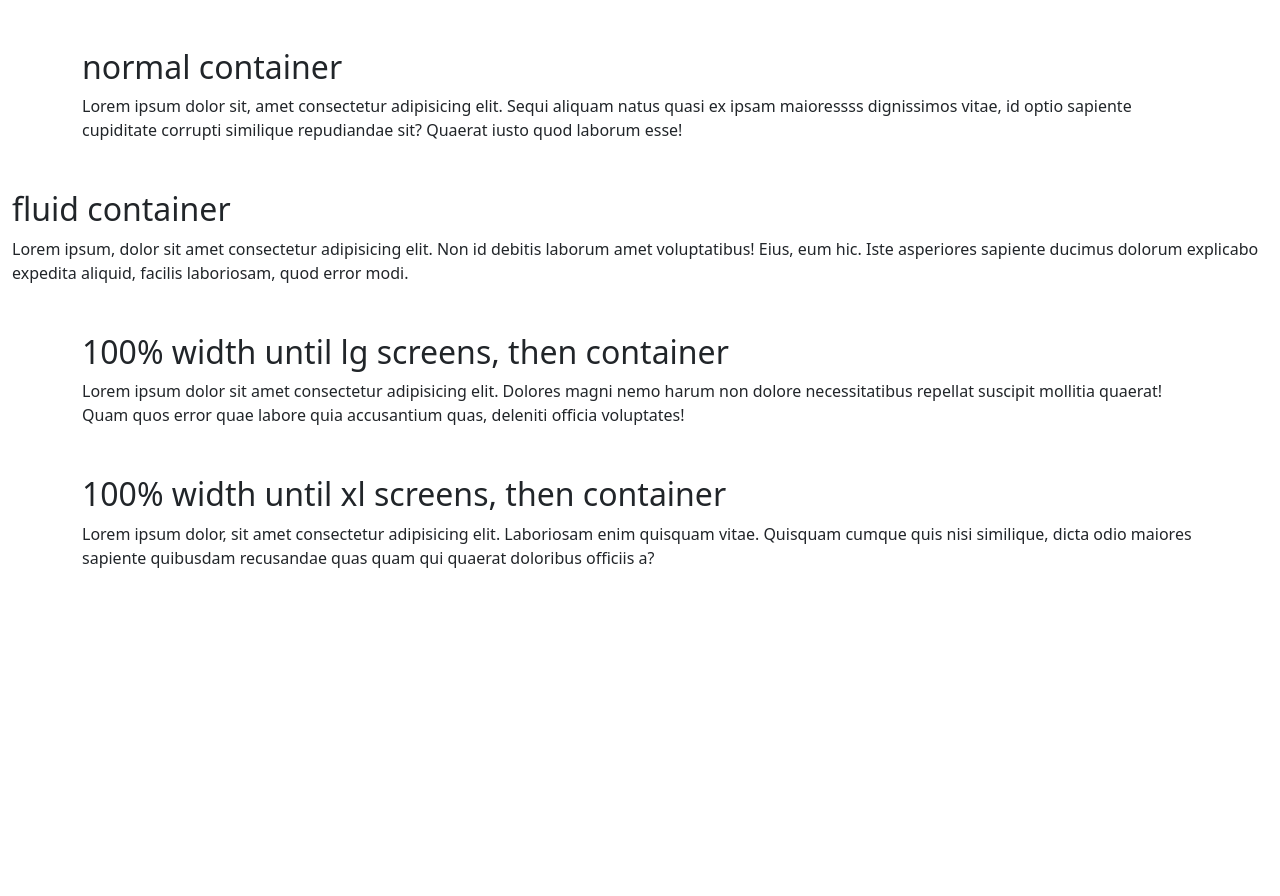
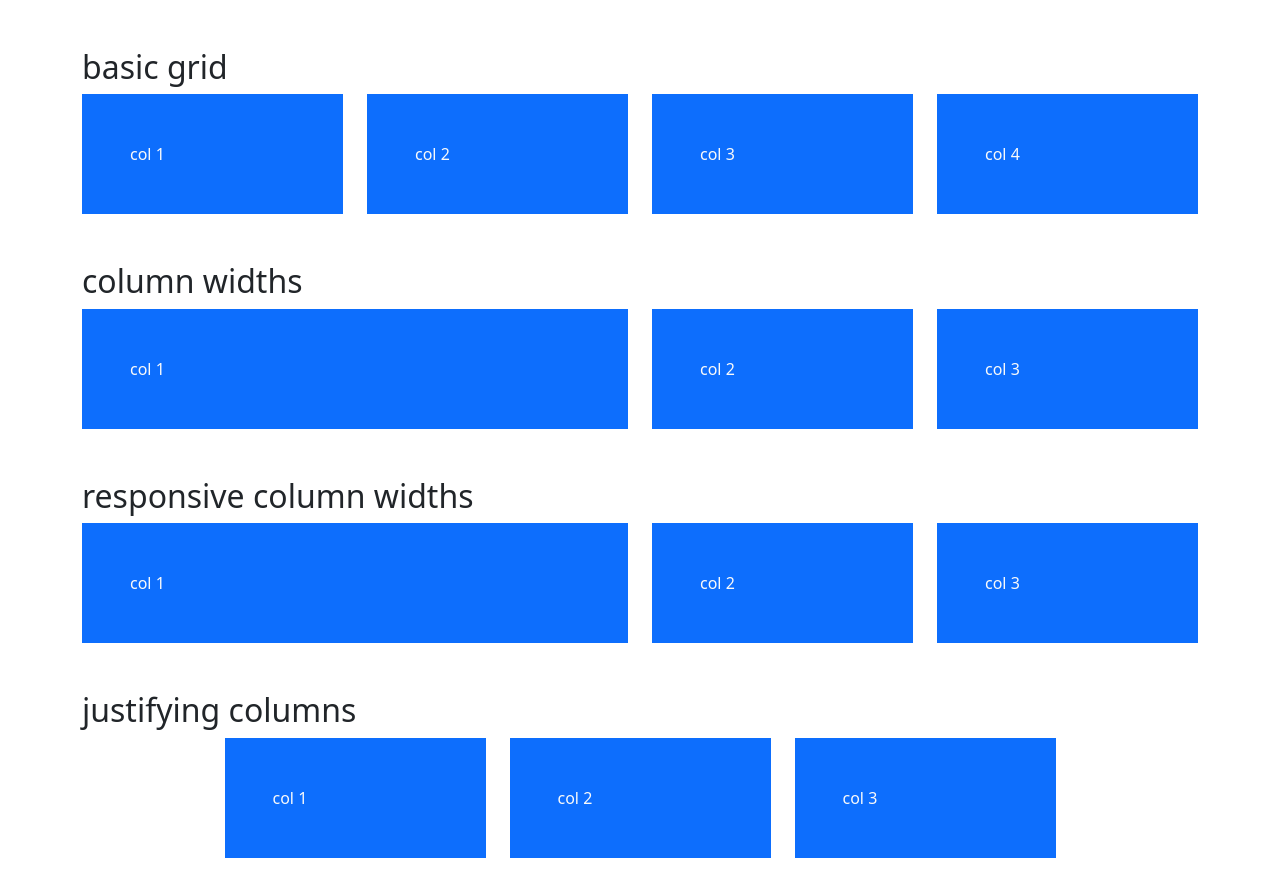
Before and after one commit to elmar-unn/bootstrap, a plain HTML site: page index.html in a window 1280 px wide. Before the commit the page ends 800 px from the top, so only its background shows below. Drawn offline with nearby package versions, Linux system fonts and the light colour scheme.

Commit message:
lesson 7

```diff
--- a/index.html
+++ b/index.html
@@ -11,44 +11,64 @@
     <title>Net Ninja Pro - the Book</title>
   </head>
   <body>
-    <div class="container my-5">
-      <h2>normal container</h2>
-      <p>
-        Lorem ipsum dolor sit, amet consectetur adipisicing elit. Sequi aliquam
-        natus quasi ex ipsam maioressss dignissimos vitae, id optio sapiente
-        cupiditate corrupti similique repudiandae sit? Quaerat iusto quod
-        laborum esse!
-      </p>
+    <div class="container-lg my-5">
+      <h2>basic grid</h2>
+      <div class="row">
+        <div class="col">
+          <div class="p-5 bg-primary text-light">col 1</div>
+        </div>
+        <div class="col">
+          <div class="p-5 bg-primary text-light">col 2</div>
+        </div>
+        <div class="col">
+          <div class="p-5 bg-primary text-light">col 3</div>
+        </div>
+        <div class="col">
+          <div class="p-5 bg-primary text-light">col 4</div>
+        </div>
+      </div>
     </div>
-
-    <div class="container-fluid">
-      <h2>fluid container</h2>
-      <p>
-        Lorem ipsum, dolor sit amet consectetur adipisicing elit. Non id debitis
-        laborum amet voluptatibus! Eius, eum hic. Iste asperiores sapiente
-        ducimus dolorum explicabo expedita aliquid, facilis laboriosam, quod
-        error modi.
-      </p>
+    <div class="container-lg my-5">
+      <h2>column widths</h2>
+      <div class="row">
+        <div class="col-6">
+          <div class="p-5 bg-primary text-light">col 1</div>
+        </div>
+        <div class="col-3">
+          <div class="p-5 bg-primary text-light">col 2</div>
+        </div>
+        <div class="col-3">
+          <div class="p-5 bg-primary text-light">col 3</div>
+        </div>
+      </div>
     </div>
-
     <div class="container-lg my-5">
-      <h2>100% width until lg screens, then container</h2>
-      <p>
-        Lorem ipsum dolor sit amet consectetur adipisicing elit. Dolores magni
-        nemo harum non dolore necessitatibus repellat suscipit mollitia quaerat!
-        Quam quos error quae labore quia accusantium quas, deleniti officia
-        voluptates!
-      </p>
+      <h2>responsive column widths</h2>
+      <div class="row">
+        <div class="col-sm-4 col-lg-6">
+          <div class="p-5 bg-primary text-light">col 1</div>
+        </div>
+        <div class="col-sm-4 col-lg-3">
+          <div class="p-5 bg-primary text-light">col 2</div>
+        </div>
+        <div class="col-sm-4 col-lg-3">
+          <div class="p-5 bg-primary text-light">col 3</div>
+        </div>
+      </div>
     </div>
-
-    <div class="container-xl my-5">
-      <h2>100% width until xl screens, then container</h2>
-      <p>
-        Lorem ipsum dolor, sit amet consectetur adipisicing elit. Laboriosam
-        enim quisquam vitae. Quisquam cumque quis nisi similique, dicta odio
-        maiores sapiente quibusdam recusandae quas quam qui quaerat doloribus
-        officiis a?
-      </p>
+    <div class="container-lg my-5">
+      <h2>justifying columns</h2>
+      <div class="row justify-content-center">
+        <div class="col-md-3">
+          <div class="p-5 bg-primary text-light">col 1</div>
+        </div>
+        <div class="col-md-3">
+          <div class="p-5 bg-primary text-light">col 2</div>
+        </div>
+        <div class="col-md-3">
+          <div class="p-5 bg-primary text-light">col 3</div>
+        </div>
+      </div>
     </div>
     <script
       src="https://cdn.jsdelivr.net/npm/bootstrap@5.0.2/dist/js/bootstrap.bundle.min.js"
```
